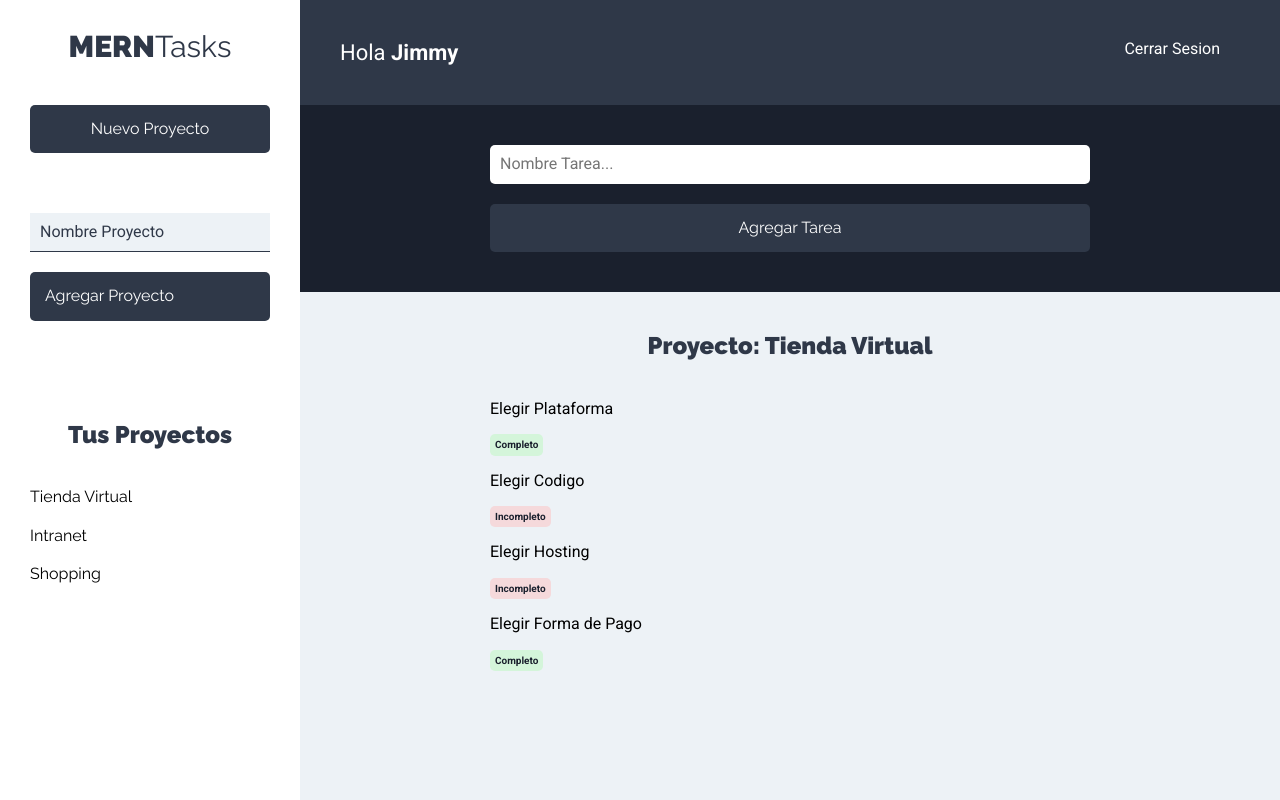
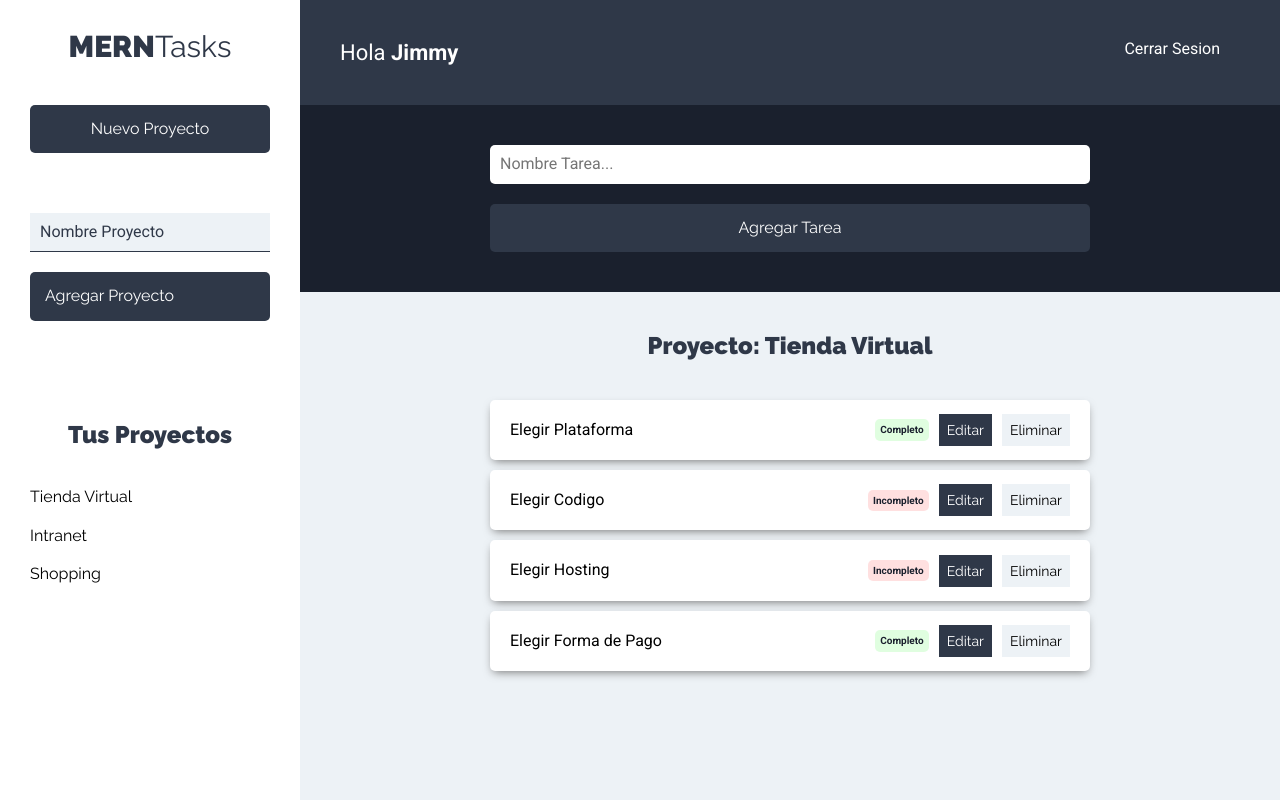
Before and after one commit to jimmy404/MERN-Client, a React (Create React App) app: page /proyectos in a window 1280 px wide. Built offline with nearby package versions, Linux system fonts and the light colour scheme.

Commit message:
Adding div&style&button code - Tarea.js

```diff
--- a/src/components/tareas/Tarea.js
+++ b/src/components/tareas/Tarea.js
@@ -2,7 +2,7 @@
 
 const Tarea = ({tarea}) => {
     return (
-        <li className="tarea.sombra">
+        <li className="tarea sombra">
             <p>{tarea.nombre}</p>
 
             <div className="estado">
@@ -27,7 +27,17 @@
                     )
                 }
             </div>
+                <div className="acciones">
+                    <button
+                        type="button"
+                        className="btn btn-primario"
+                    >Editar</button>
 
+                    <button
+                        type="button"
+                        className="btn btn-secundario"
+                    >Eliminar</button>
+            </div>
         </li>
     );
 }
```
